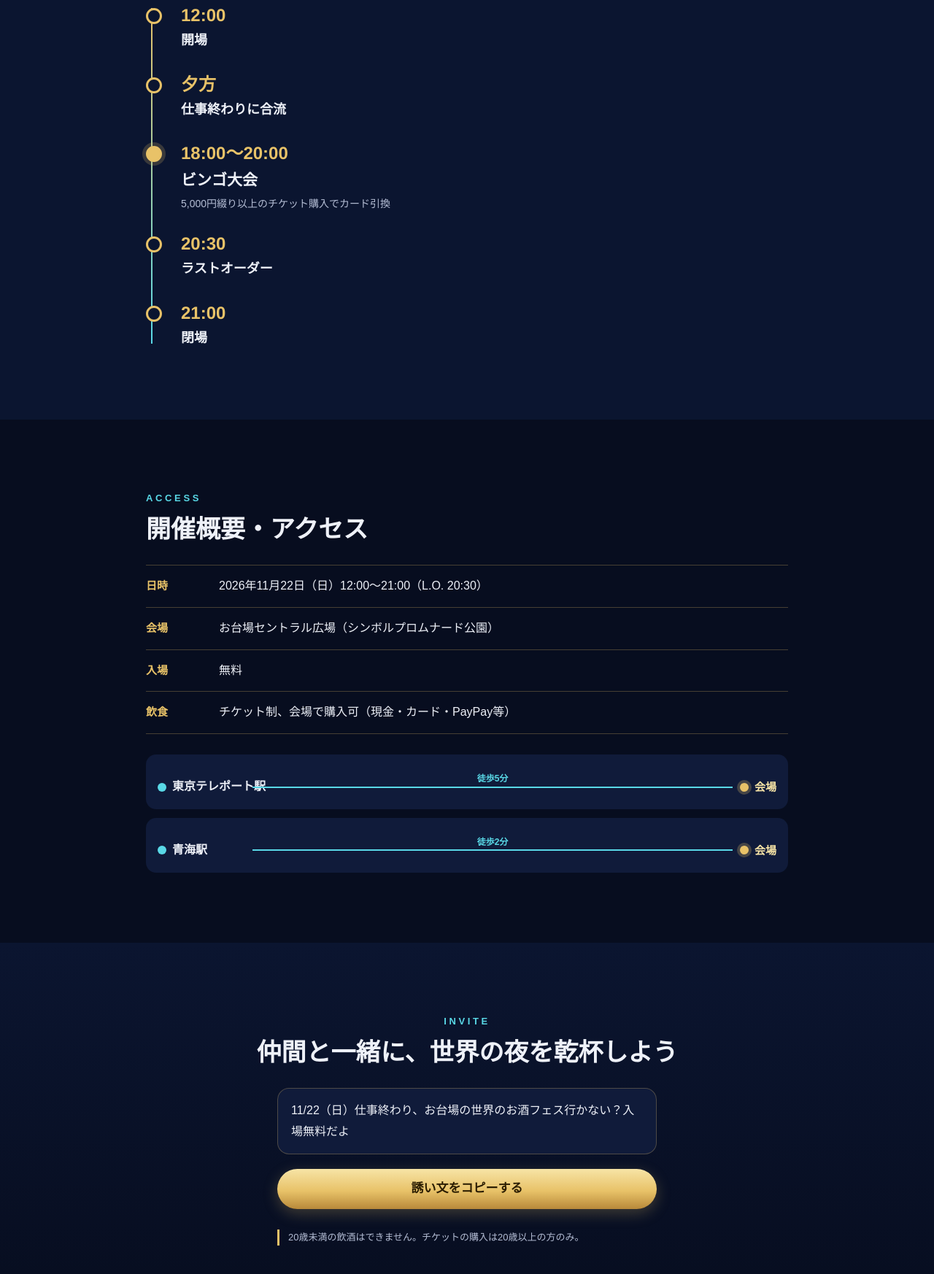
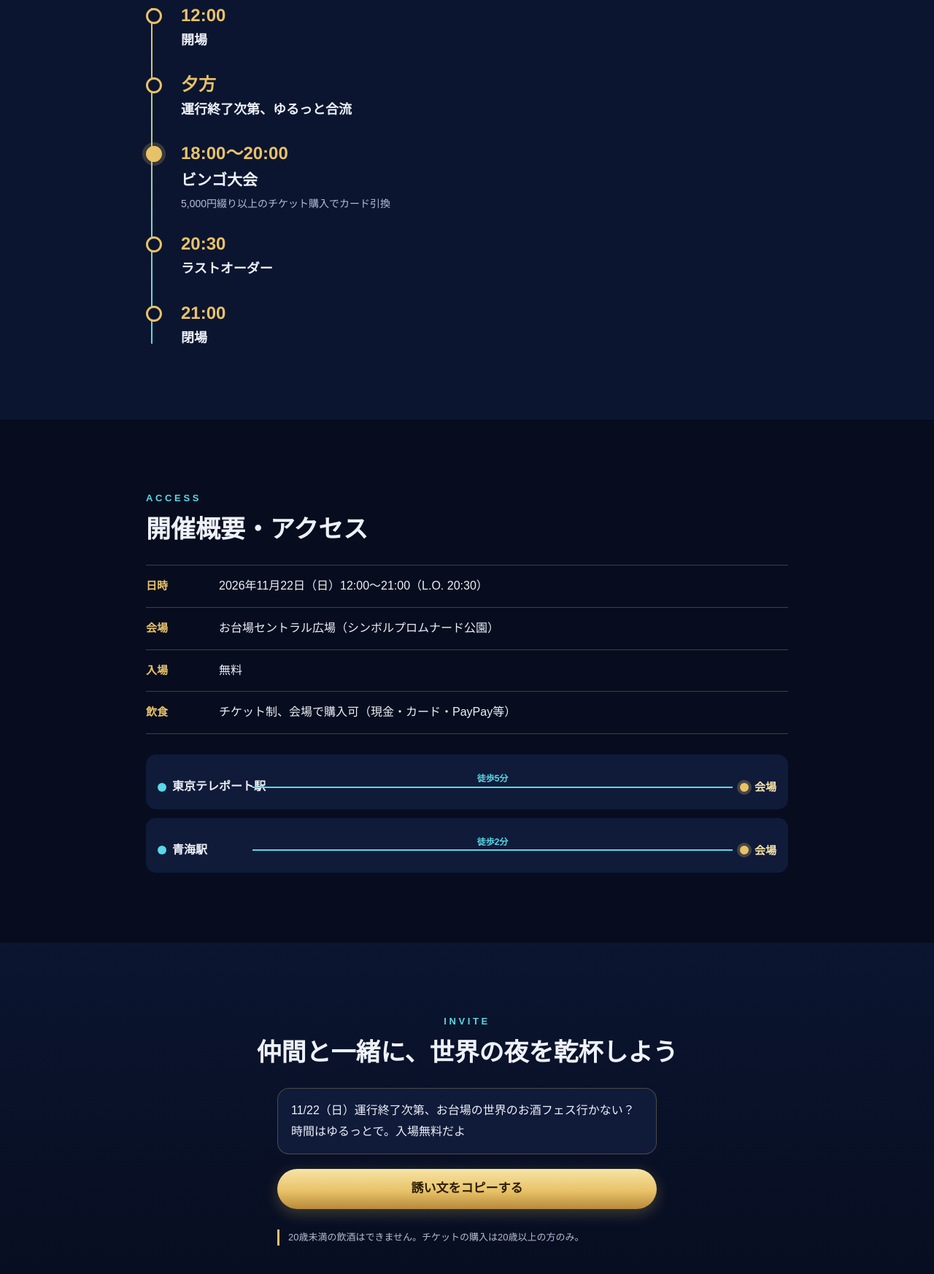
Before and after one commit to poyopoyopu/poyopoyopu.github.io, a plain HTML site: page world-drinks-fes/image-first/index.html in a window 1280 px wide. Shown: the part 2058-3804 px from the top of the page at 73% size. Drawn offline with Linux system fonts and the light colour scheme.

Commit message:
集合は運行終了次第・ゆるっとに文言修正

```diff
--- a/world-drinks-fes/image-first/index.html
+++ b/world-drinks-fes/image-first/index.html
@@ -174,7 +174,7 @@ footer{padding:28px var(--pad) 40px;text-align:center;font-size:11px;color:var(-
     <h2 class="h2">当日の流れ</h2>
     <ol class="tl">
       <li><p class="t">12:00</p><p class="d">開場</p></li>
-      <li><p class="t jp">夕方</p><p class="d">仕事終わりに合流</p></li>
+      <li><p class="t jp">夕方</p><p class="d">運行終了次第、ゆるっと合流</p></li>
       <li class="main"><p class="t">18:00〜20:00</p><p class="d">ビンゴ大会</p><p class="s">5,000円綴り以上のチケット購入でカード引換</p></li>
       <li><p class="t">20:30</p><p class="d">ラストオーダー</p></li>
       <li><p class="t">21:00</p><p class="d">閉場</p></li>
@@ -203,7 +203,7 @@ footer{padding:28px var(--pad) 40px;text-align:center;font-size:11px;color:var(-
   <div class="wrap">
     <p class="eyebrow">INVITE</p>
     <h2 class="h2">仲間と一緒に、世界の夜を乾杯しよう</h2>
-    <p class="msg" id="msg">11/22（日）仕事終わり、お台場の世界のお酒フェス行かない？入場無料だよ</p>
+    <p class="msg" id="msg">11/22（日）運行終了次第、お台場の世界のお酒フェス行かない？時間はゆるっとで。入場無料だよ</p>
     <button class="btn" id="copy" type="button">誘い文をコピーする</button>
     <p class="warn">20歳未満の飲酒はできません。チケットの購入は20歳以上の方のみ。</p>
   </div>
```
